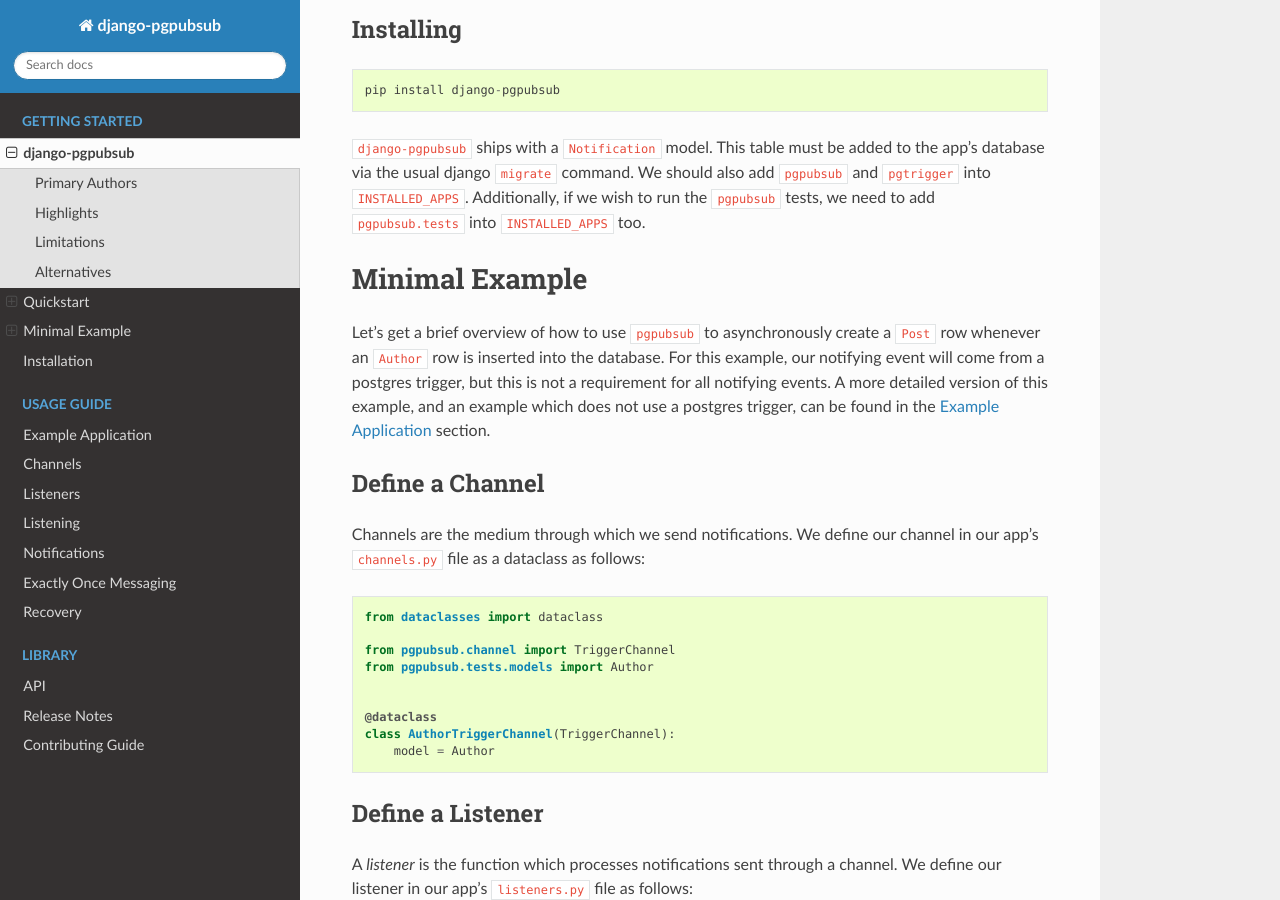
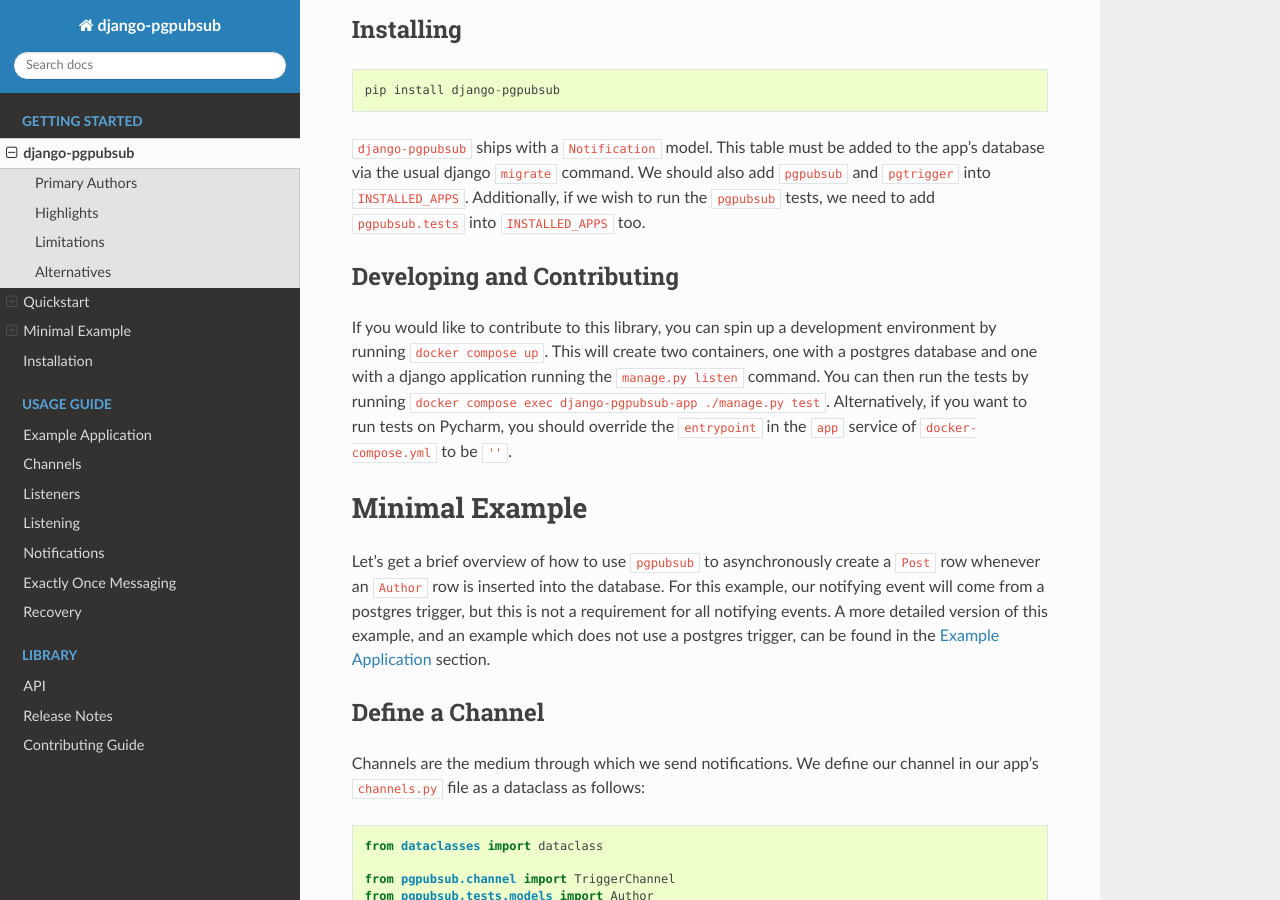
Before and after one commit to PaulGilmartin/django-pgpubsub, a Sphinx documentation site: the page built from docs/index.rst, in a window 1280 px wide and 900 px high, scrolled down 2148 px. Built offline with Sphinx 7.4.7 and the Read the Docs theme 2.0.0, drawn with Linux system fonts in a browser that asks for light colours.

Commit message:
Docker dev

```diff
--- a/docs/index.rst
+++ b/docs/index.rst
@@ -126,6 +126,18 @@
 ``pgpubsub.tests`` into ``INSTALLED_APPS`` too.
 
 
+Developing and Contributing
+---------------------------
+
+If you would like to contribute to this library, you can spin up a development environment
+by running ``docker compose up``.
+This will create two containers, one with a postgres database and one with a
+django application running the ``manage.py listen`` command.
+You can then run the tests by running ``docker compose exec django-pgpubsub-app ./manage.py test``.
+Alternatively, if you want to run tests on Pycharm, you should override the ``entrypoint``
+in the ``app`` service of ``docker-compose.yml`` to be ``''``.
+
+
 Minimal Example
 ===============
 
--- a/pyproject.toml
+++ b/pyproject.toml
@@ -71,7 +71,7 @@
 pytest-dotenv = "0.5.2"
 pytest-django = "4.5.2"
 pytest-mock = "3.7.0"
-requests = "2.25.1"
+requests = "2.31.0"
 Sphinx = "4.4.0"
 sphinx-rtd-theme = "1.0.0"
 temple = "*"
--- a/settings.py
+++ b/settings.py
@@ -9,6 +9,7 @@
     'pgpubsub.tests',
     'pgtrigger',
 ]
+
 # Database url comes from the DATABASE_URL env var
 DATABASES = {'default': dj_database_url.config()}
 DATABASES['default']['DISABLE_SERVER_SIDE_CURSORS'] = False
```
Also changed, not shown: docker-compose.yml (+10 -3 lines), 2 other files.
